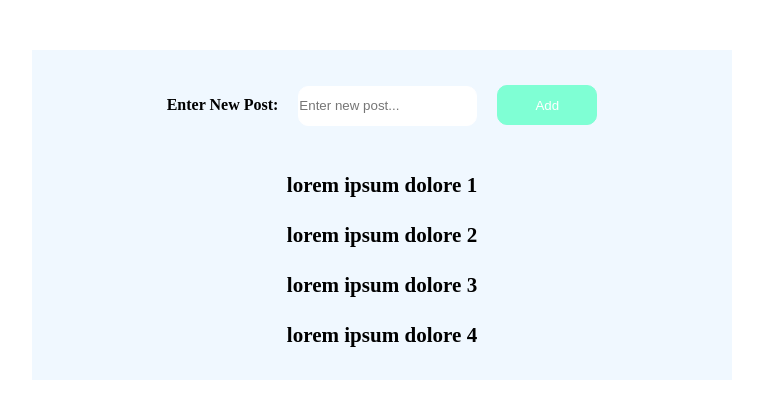
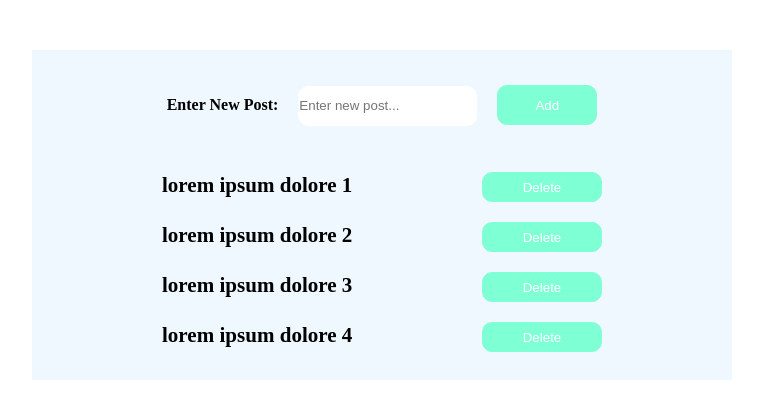
Before and after one commit to Peryshka/React-task2, a React (Create React App) app: page / in a window 1280 px wide. Shown: the top 418 px of the page, without its empty margins (258-1021 px from the left). Built offline with nearby package versions, Linux system fonts and the light colour scheme.

Commit message:
added function for remove posts through state

```diff
--- a/src/App.js
+++ b/src/App.js
@@ -7,46 +7,43 @@ import label from './components/info-list/style.module.css';
 import input from './components/info-list/style.module.css';
 import btn from './components/info-list/style.module.css';
 import wrap2 from './components/info-list/style.module.css';
+import listItem from './components/info-list/style.module.css';
+import deleteBtn from './components/info-list/style.module.css';
+import mainTitle from './components/info-list/style.module.css';
 
 function App() {
-  const DATA = [
-    {
-      id: 1,
-      title: 'lorem ipsum dolore 1',
-      body: 'lorem lorem lorem lorem'
-    },
-    {
-      id: 2,
-      title: 'lorem ipsum dolore 2',
-      body: 'lorem lorem lorem lorem'
-    },
-    {
-      id: 3,
-      title: 'lorem ipsum dolore 3',
-      body: 'lorem lorem lorem lorem'
-    },
-    {
-      id: 4,
-      title: 'lorem ipsum dolore 4',
-      body: 'lorem lorem lorem lorem'
-    },
-  ]
+  // Array from objects
+  const DATA = [{
+    id: 1, title: 'lorem ipsum dolore 1', body: 'lorem lorem lorem lorem'
+  }, {
+    id: 2, title: 'lorem ipsum dolore 2', body: 'lorem lorem lorem lorem'
+  }, {
+    id: 3, title: 'lorem ipsum dolore 3', body: 'lorem lorem lorem lorem'
+  }, {
+    id: 4, title: 'lorem ipsum dolore 4', body: 'lorem lorem lorem lorem'
+  },]
+  // The end of Array from objects
+  //All states
   const [data, setData] = useState(DATA);
   const [newTitle, setNewTitle] = useState('');
+  //The end of all states
+  //Handle functions for events
   function handleTitleChange(e) {
-    setNewTitle(e.target.value);;
+    setNewTitle(e.target.value);
   }
+
   function handleAddPost() {
     const newData = {
-      id: data.length + 1,
-      title: newTitle,
+      id: Math.round(Math.random(5) * 20), title: newTitle,
     }
     setData((data) => [...data, newData]);
     setNewTitle('');
+    console.log(data);
   }
 
-  return (
-    <div className={styles["container"]}>
+  //End of Handle functions for events
+  //Render Info
+  return (<div className={styles["container"]}>
     <div className={wrap2['wrap2']}>
       {/*{DATA.map((item) => {*/}
       {/*  return (*/}
@@ -71,16 +68,19 @@ function App() {
       </div>
       <ul className={styled['list']}>
         {data.map(item => {
-            return(
-              <li key={item.id}>
-                <h3>{item.title}</h3>
-              </li>
-            )
+          return (<li key={item.id} className={listItem['listItem']}>
+            <h3 className={mainTitle['mainTitle']}>{item.title}</h3>
+            <button onClick={() => {
+              setData(data.filter(post => post.id !== item.id))
+            }} className={deleteBtn['deleteBtn']}>Delete
+            </button>
+          </li>)
         })}
       </ul>
     </div>
-    </div>
-  );
+  </div>);
 }
 
+//End of Render Info
+
 export default App;
--- a/src/components/info-list/index.jsx
+++ b/src/components/info-list/index.jsx
@@ -2,14 +2,14 @@ import React from 'react';
 import styles from './style.module.css';
 
 const InfoList = (props) => {
-  return(
+  //get values from parent component through props
+  return (
     <div className={styles['wrap']}>
       <p>{props.key}</p>
       <p>{props.title}</p>
       <p>{props.body}</p>
-
-
     </div>
   )
+  //The end of get values from parent component through props
 }
 export default InfoList;
--- a/src/components/info-list/style.module.css
+++ b/src/components/info-list/style.module.css
@@ -1,5 +1,5 @@
 * {
-  box-sizing:border-box ;
+  box-sizing: border-box;
   margin: 0;
   padding: 0;
 }
@@ -68,3 +68,23 @@ body {
   border: 1px solid aquamarine;
   color: white;
 }
+
+.listItem {
+  display: flex;
+  justify-content: space-between;
+}
+
+.mainTitle {
+  width: 300px;
+}
+
+.deleteBtn {
+  width: 120px;
+  border-radius: 10px;
+  height: 30px;
+  margin-left: 20px;
+  margin-top: 12px;
+  background-color: aquamarine;
+  border: 1px solid aquamarine;
+  color: white;
+}
```
Lines whose indentation alone changed are shown as unchanged.
